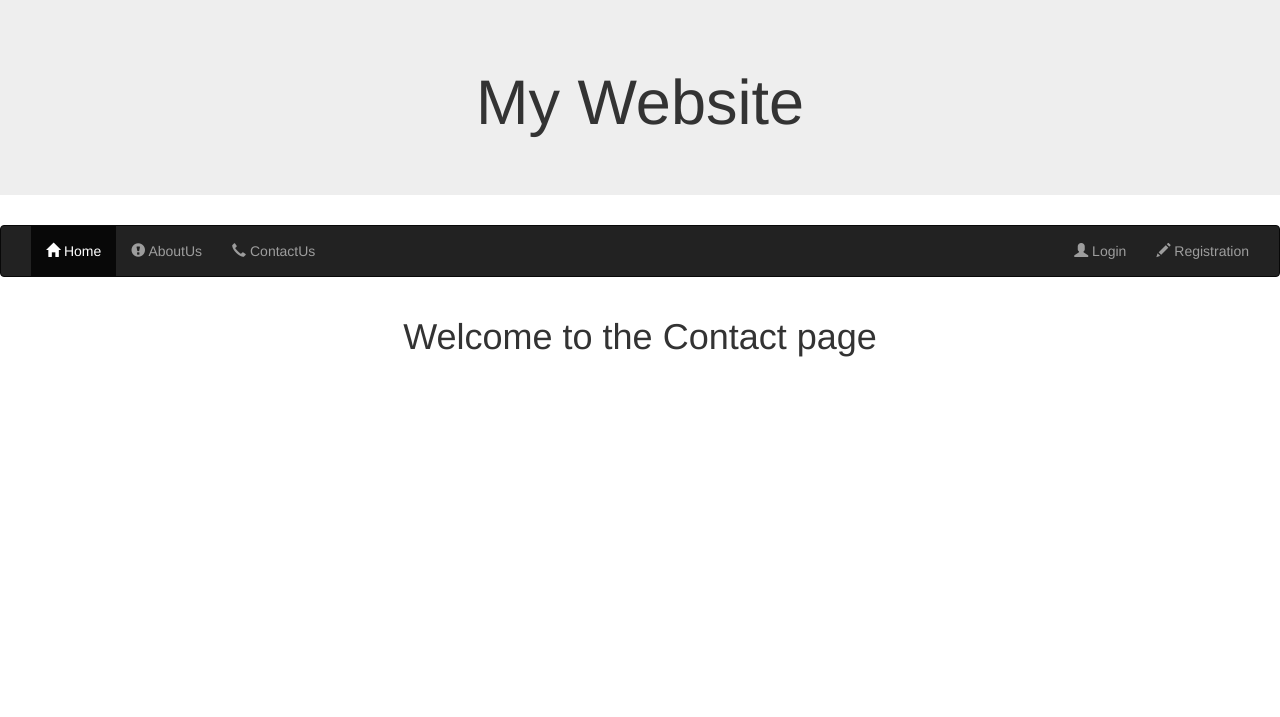
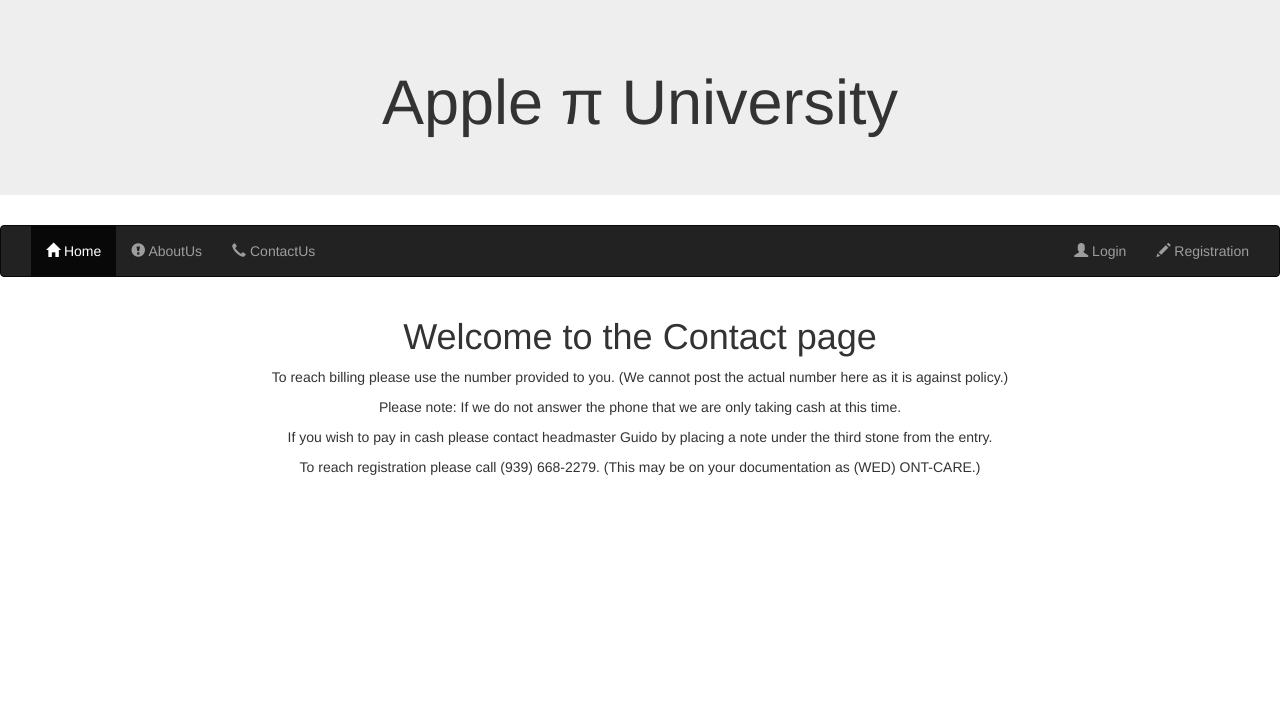
Before and after one commit to Rohgar42/CF_CST499, a PHP site: page /contact.php in a window 1280 px wide. Shown: the top 717 px of the page. Run offline with PHP 8.4, Linux system fonts and the light colour scheme.

Commit message:
v1.1
v1.1

```diff
--- a/about.php
+++ b/about.php
@@ -15,6 +15,8 @@
     <?php require 'master.php'; ?>
     <div class="container text-center">
         <h1>Welcome to the About page</h1>
+        <p>Apple π University is here to educate young brains and to empty the pockets of their parents.</p>
+        <p>This is the cheepest university in the USA to get your degree from.</p>
     </div>
     <?php require_once 'footer.php'; ?>
 </body>
--- a/contact.php
+++ b/contact.php
@@ -15,7 +15,10 @@
     <?php require 'master.php'; ?>
     <div class="container text-center">
         <h1>Welcome to the Contact page</h1>
-    </div>
-    <?php require_once 'footer.php'; ?>
+        <p>To reach billing please use the number provided to you. (We cannot post the actual number here as it is against policy.)</p>
+        <p>Please note: If we do not answer the phone that we are only taking cash at this time.</p>
+        <p>If you wish to pay in cash please contact headmaster Guido by placing a note under the third stone from the entry.</p>
+        <p>To reach registration please call (939) 668-2279. (This may be on your documentation as (WED) ONT-CARE.)</p>
+     </div>
 </body>
 </html>
--- a/index.php
+++ b/index.php
@@ -23,9 +23,9 @@
 <div class="container text-center">
     <?php
     if (isset($_SESSION['username'])) {
-        echo('<h1>Welcome to the Employee Portal '.$_SESSION['username'].'</h1>');
+        echo('<h1>Welcome to the Student Portal '.$_SESSION['username'].'</h1>');
     } else {
-        echo('<h1>Welcome to the Employee Portal Home Page.</h1>');
+        echo('<h1>Welcome to the Student Portal Home Page.</h1>');
     }
     ?>
 </div>
--- a/login.php
+++ b/login.php
@@ -45,14 +45,13 @@
             }
             ?>
     </div>
-  </form>
   <div class="col-xs-12 col-sm-8 col-md-4 col-sm-offset-2 col-md-offset-4">
       <div class="panel panel-default">
           <div class="panel-heading">
               <h3 class="panel-title text-center">Please enter your login information:</h3>
           </div>
           <div class="panel-body">
-              <form role="form" action="/login.php" method="post">
+              <form role="form" action="./login.php" method="post">
                   <div class="form-group">
                       <input type="email" name="email" id="email" class="form-control input-sm" maxlength="50" placeholder="Email Address" required />
                   </div>
--- a/master.php
+++ b/master.php
@@ -24,7 +24,7 @@
 <body>
 <div class="jumbotron">
     <div class="container text-center">
-        <h1>My Website</h1>
+        <h1>Apple π University</h1>
     </div>
 </div>
 <nav class="navbar navbar-inverse">
```
